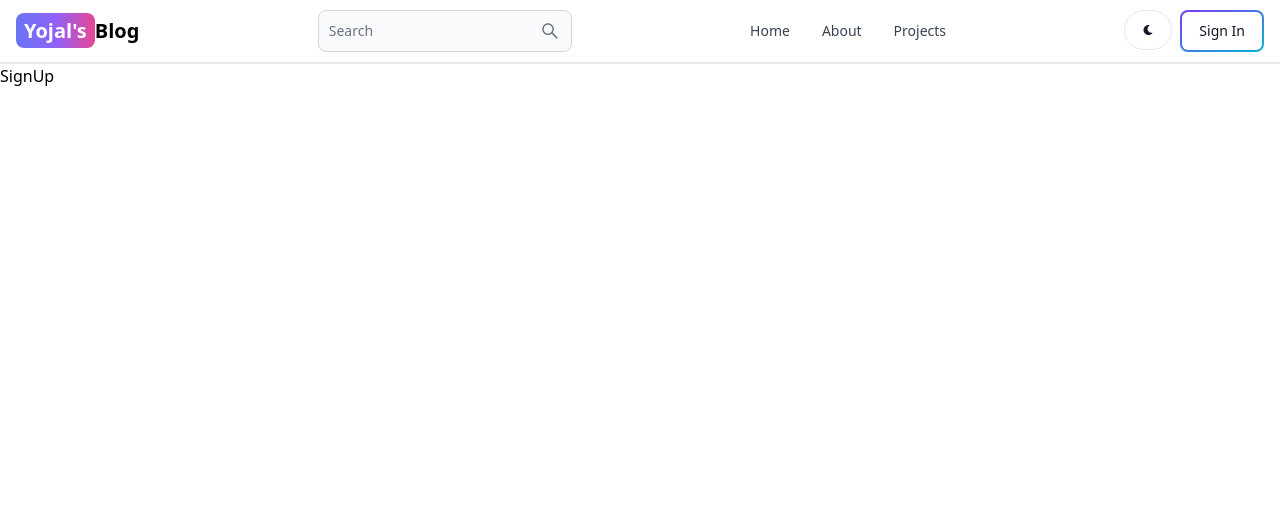
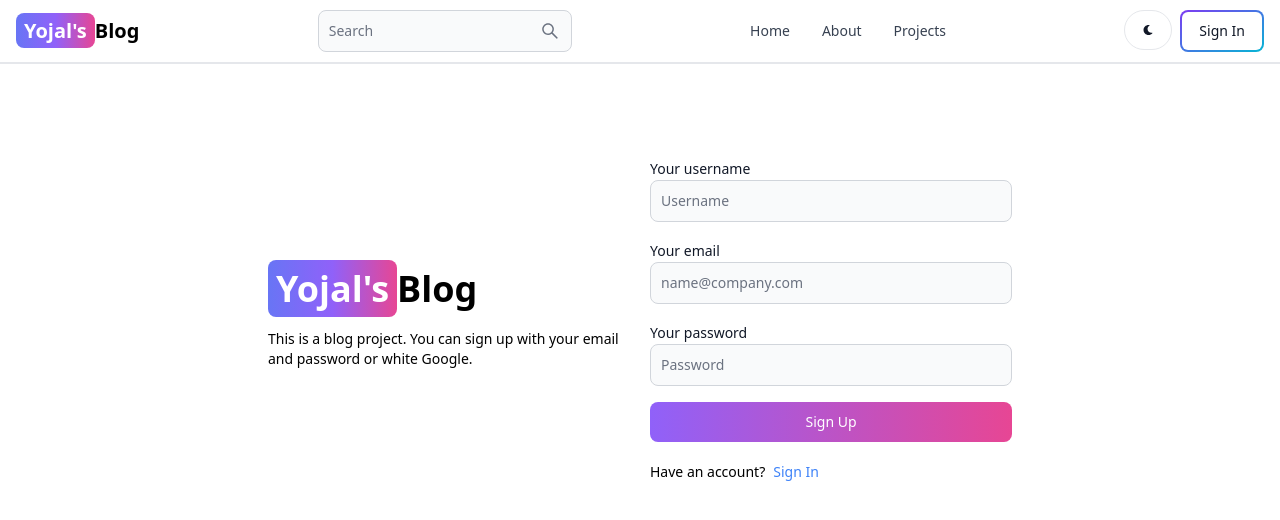
Before and after one commit to Yojal-karki7/mern-blog, a React (Vite) app in the folder client/: page /sign-up in a window 1280 px wide. Shown: the top 520 px of the page. Built offline with nearby package versions, Linux system fonts and the light colour scheme.

Commit message:
create signup page UI

```diff
--- a/client/src/pages/SignUp.jsx
+++ b/client/src/pages/SignUp.jsx
@@ -1,9 +1,50 @@
+import { Button, Label, TextInput } from 'flowbite-react'
 import React from 'react'
+import { Link } from 'react-router-dom'
 
 const SignUp = () => {
   return (
-    <div>
-      SignUp
+    <div className='min-h-screen mt-20'>
+      <div className="flex flex-col p-3 max-w-3xl mx-auto md:flex-row md:items-center gap-5">
+        {/*left*/}
+        <div className="flex-1">
+        <Link to="/" className=' font-bold dark:text-white text-4xl'>
+        <span className='px-2 py-1 bg-gradient-to-r from-indigo-500 via-purple-500 to-pink-500 rounded-lg text-white'>
+          Yojal's
+        </span>
+        Blog
+      </Link>
+      <p className='text-sm mt-5'>
+        This is a blog project. You can sign up with your email and password or white Google.
+      </p>
+        </div>
+        {/*right*/}
+        <div className="flex-1">
+          <form className='flex flex-col gap-4'>
+            <div>
+              <Label value='Your username'/>
+              <TextInput type='text' placeholder='Username' id='username'/>
+            </div>
+            <div>
+              <Label value='Your email'/>
+              <TextInput type='text' placeholder='name@company.com' id='Email'/>
+            </div>
+            <div>
+              <Label value='Your password'/>
+              <TextInput type='text' placeholder='Password' id='Password'/>
+            </div>
+            <Button gradientDuoTone='purpleToPink' type='submit'>
+              Sign Up
+            </Button>
+          </form>
+          <div className="flex gap-2 text-sm mt-5">
+            <span>Have an account?</span>
+            <Link to='/sign-in' className='text-blue-500' >
+            Sign In
+            </Link>
+          </div>
+        </div>
+      </div>
     </div>
   )
 }
```
